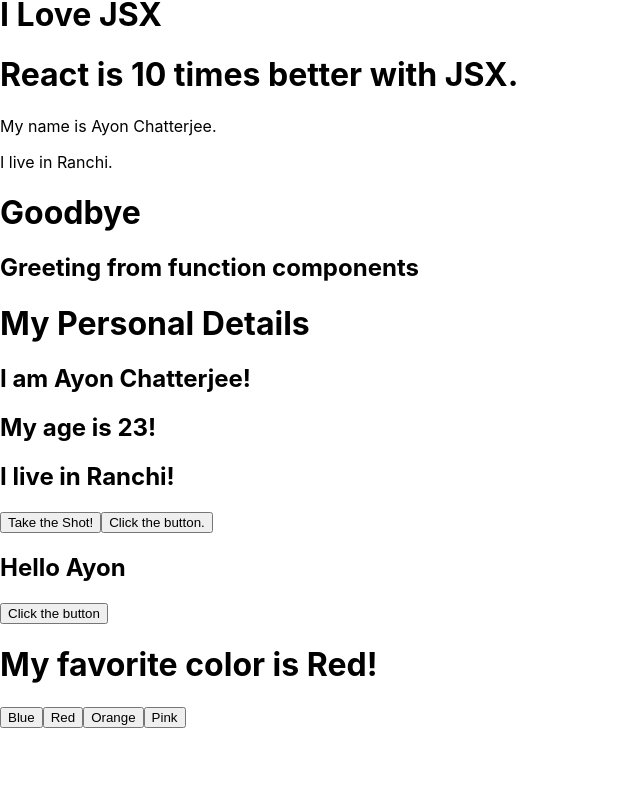
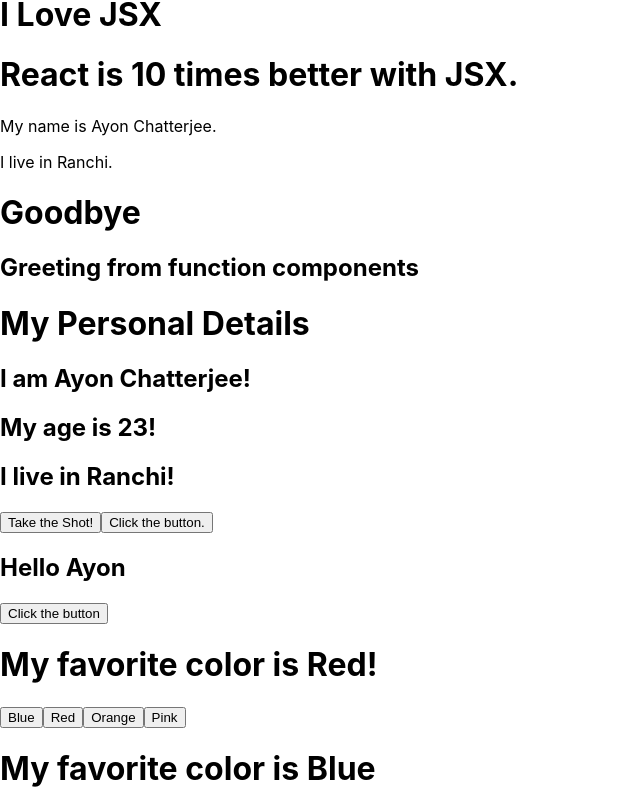
Before and after one commit to AyonChatterjee/JavaScript-and-React-Tutorials, a React (Create React App) app in the folder React Tutorials/my_react_tutorials/: page / in a window 1280 px wide. Shown: the part 369-1179 px from the top of the page, without its empty margins (0-640 px from the left). Before the commit the page ends 1097 px from the top, so only its background shows below. Built offline with nearby package versions, Linux system fonts and the light colour scheme.

Commit message:
Read State in useState

```diff
--- a/React Tutorials/my_react_tutorials/src/index.js
+++ b/React Tutorials/my_react_tutorials/src/index.js
@@ -7,6 +7,7 @@
 import {Football , ClickButton} from './Events';
 import Parent from './ReactMemo';
 import FavoriteColor from './ReactHooks';
+import FavoriteColor1 from './useState';
 
 const myElement1 = <h1>I Love JSX</h1>
 const expression = <h1>React is {5 + 5} times better with JSX.</h1>
@@ -36,6 +37,7 @@
     <ClickButton />
     <Parent />
     <FavoriteColor />
+    <FavoriteColor1 />
   </React.StrictMode>
 );
 
--- /dev/null
+++ b/React Tutorials/my_react_tutorials/src/useState.jsx
@@ -0,0 +1,17 @@
+// We initialize our state by calling useState in our function component.
+
+// useState accepts an initial state and returns two values:
+// The current state.
+// A function that updates the state.
+
+import { useState } from "react";
+import React from "react";
+
+function FavoriteColor1() {
+
+    const [color , setColor] = useState("Blue") ;
+
+    return <h1>My favorite color is {color}</h1>
+}
+
+export default FavoriteColor1;
```
